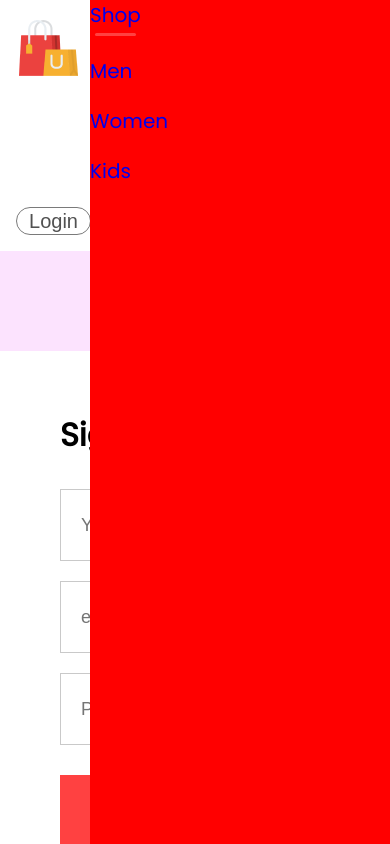
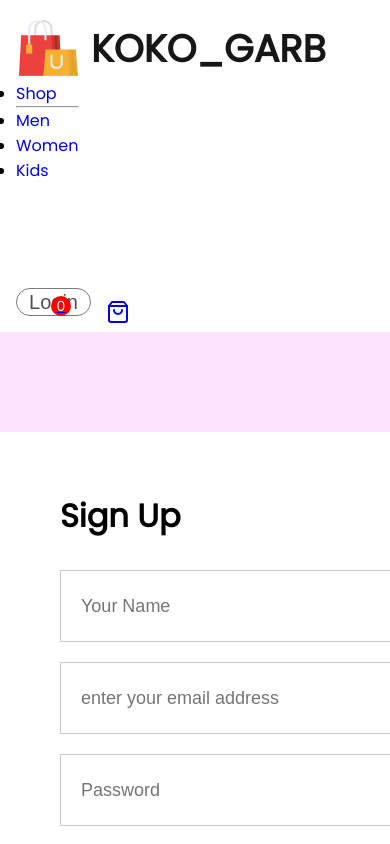
Before and after one commit to Jejeet/KokoBiz, a React (Create React App) app: page /login in a window 390 px wide. Shown: the top 844 px of the page. Built offline with nearby package versions, Linux system fonts and the light colour scheme; a web font is replaced by a local one.

Commit message:
replaced all image icon with lucide icon . rearranged the nav elements in an easy stylable way. replace use sate with use ref because of mobile responsiveness (to access the DOM element directly)

```diff
--- a/src/Components/Navbar/Navbar.jsx
+++ b/src/Components/Navbar/Navbar.jsx
@@ -1,19 +1,34 @@
 import React from 'react'
 import "./Navbar.css"
-import bar from "../Assets 3/menu icon.png"
-import cross from "../Assets 3/cross icon.jpeg"
 import logo from "../Assets 3/logo.png"
-import cart_icon from "../Assets 3/cart_icon.png"
+
+import {MenuIcon, ShoppingBagIcon} from "lucide-react"
 import { useState } from 'react'
 import { Link } from 'react-router-dom'
 import { useContext } from 'react'
 import { ShopContext } from '../../Context/ShopContext'
+import { useRef } from 'react'
 
 const Navbar = () => {
   // usestate so i can move from one slide to another(page)
-  const [showMenu, setShowMenu]= useState(true)
+
   const [menu, setMenu] = useState("shop");
   const {getTotalItems}= useContext(ShopContext);
+  const navMenuRef = useRef()
+
+
+
+  const handleShowMenu = ()=>{
+    navMenuRef.current.classList.toggle("show")
+
+  }
+
+  const hideNavbarOnClickOnModal = ()=>{
+      navMenuRef.current.classList.remove("show")
+
+  console.log(navMenuRef.current)
+  }
+
   return(
     <div className='navbar'>
         <div className="nav-logo">
@@ -22,7 +37,8 @@ const Navbar = () => {
         </div>
 
 
-        <ul className="nav-menu">
+        <div ref={navMenuRef} className={`nav_menu`} onClick={hideNavbarOnClickOnModal}>
+        <ul className="nav-list">
         {/* add onclick to each of them and a function set to set menu*/}
         {/* the hr was fist included manually to style on shop but
          then removed and included as a condition using ternary operators
@@ -30,25 +46,33 @@ const Navbar = () => {
          will move to each page of the menu clicked) */}
 
          {/* use the link tag to connect the routes to the nav */}
+
            <li onClick={()=> {setMenu("shop")}}> <Link  style={{textDecoration:'none'}} to = '/'>Shop</Link>  {menu=== "shop"?<hr/>:<></>}</li>
            <li onClick={()=> {setMenu("men")}}><Link style={{textDecoration:'none'}} to = '/men'>Men</Link> {menu=== "men"?<hr/>:<></>}</li>
            <li onClick={()=> {setMenu("women")}}><Link style={{textDecoration:'none'}} to = '/women'>Women</Link>{menu=== "women"?<hr/>:<></>}</li>
            <li onClick={()=> {setMenu("kids")}}><Link style={{textDecoration:'none'}} to ='/kids'>Kids</Link> {menu=== "kids"?<hr/>:<></>}</li>
         </ul>
+        </div>
+
         <div className="nav-login-cart">
            <Link to='/login'><button>Login</button></Link>
-           <Link to ='/cart'><img src={cart_icon} alt="" /></Link>
+           <div className='cart'>
+           <Link to ='/cart' className='inline-block'>
+            <ShoppingBagIcon  className='cartBag'/>
+            <span className="nav-cart-count">{getTotalItems()|| 0}</span>
+           </Link>
             {/* to add a counter to the cart  */}
-            <div className="nav-cart-count">{getTotalItems()}</div>
+
+           </div>
+           <div className='navMedia' onClick={handleShowMenu}>
+        <MenuIcon/>
+      </div>
+
         </div>
 
-        <div className='navMedia'>
-        {showMenu ? (
-          <img src={bar} alt="" onClick={() => setShowMenu(false)} />
-        ) : (
-          <img src={cross} alt="" onClick={() => setShowMenu(true)} />
-        )}
-      </div>
+
+
+
 
     </div>
 
```
